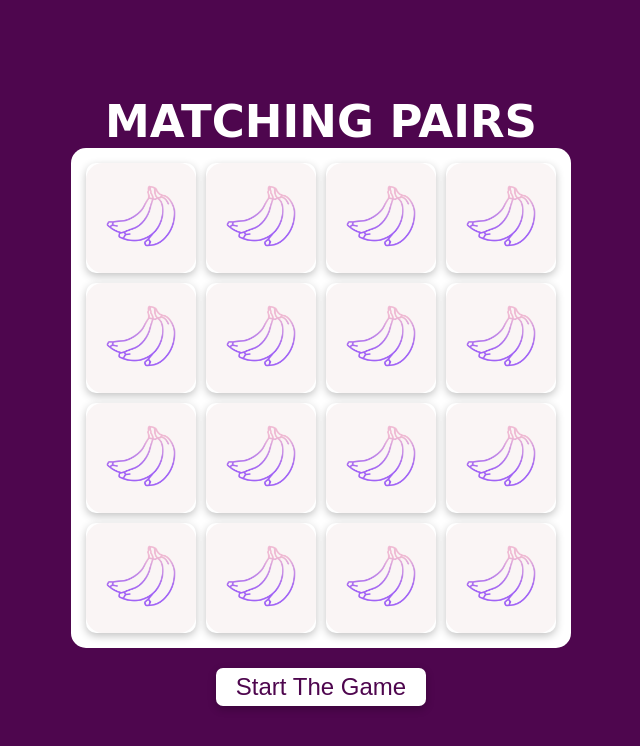
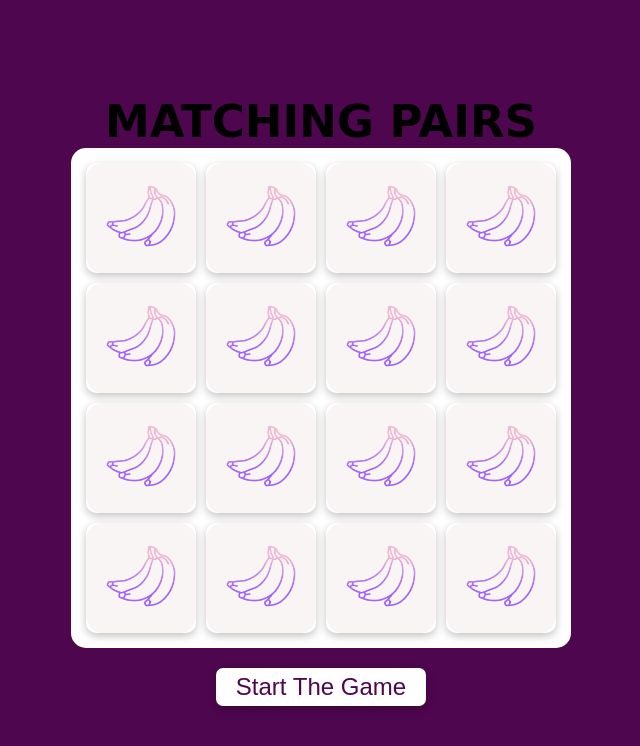
Before and after one commit to faizaan2220/Matching_Pairs, a plain HTML site: page index.html in a window 1280 px wide. Shown: the whole page, without its empty margins (319-959 px from the left). Drawn offline with Linux system fonts and the light colour scheme; a web font is replaced by a local one.

Commit message:
Update style.css

```diff
--- a/style.css
+++ b/style.css
@@ -14,22 +14,6 @@ body{
     align-items: center;
 }
 
-/* .view{
-    width: 500px;
-    height: 500px;
-    display: flex;
-    justify-content: center;
-    align-items: center;
-    padding: 10px;
-    background-color: white;
-    border-radius: 15px;
-} */
-
-/* .front_image{
-    width: 460px;
-    height: 320px;
-    border-radius: 12px;
-} */
 
 .wrapper{
     width: 500px;
@@ -61,7 +45,7 @@ body{
 .heading{
     font-size: 45px;
     font-family: 'Fuzzy Bubbles', cursive;
-    color: white;
+    color: black;
     user-select: none;
 }
 
```
